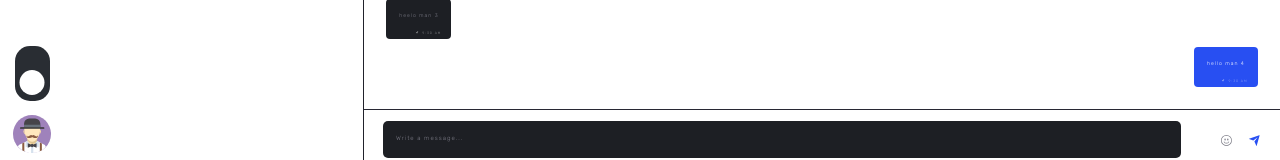
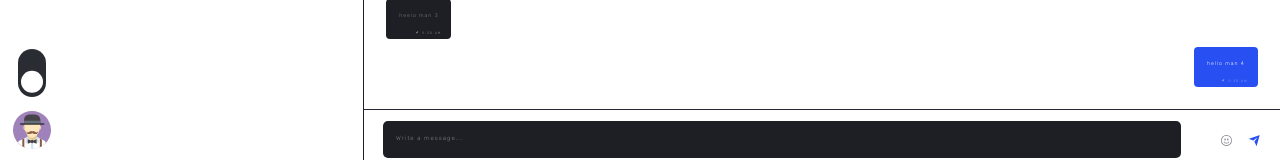
Before and after one commit to DevelopedBy-Siva/chat-with-me, a React (Create React App) app in the folder client/: page / in a window 1280 px wide. Shown: the part 631-791 px from the top of the page. Built offline with nearby package versions, Linux system fonts and the light colour scheme; sample sign-in values are in the browser's storage.

Commit message:
Style theme toggle btn

```diff
--- a/client/src/components/Home/NavBar/index.js
+++ b/client/src/components/Home/NavBar/index.js
@@ -160,8 +160,8 @@ const ProfileImg = styled.img`
 `;
 
 const Switch = styled.button`
-  width: 35px;
-  height: 55px;
+  width: 28px;
+  height: 48px;
   margin-bottom: 14px;
   border-radius: 15px;
   border: none;
@@ -173,8 +173,8 @@ const Switch = styled.button`
 
 const SwitchLabel = styled.span`
   display: block;
-  width: 25px;
-  height: 25px;
+  width: 22px;
+  height: 22px;
   border-radius: 50%;
   position: absolute;
   top: 50%;
@@ -187,12 +187,12 @@ const SwitchLabel = styled.span`
   transition: transform 0.3s ease-in-out;
 
   &.dark {
-    transform: translate(-50%, -88%);
-    font-size: 0.7rem;
+    transform: translate(-50%, -90%);
+    font-size: 0.6rem;
   }
 
   &.light {
-    transform: translate(-50%, -12%);
+    transform: translate(-50%, -10%);
     font-size: 0.9rem;
   }
 `;
```
